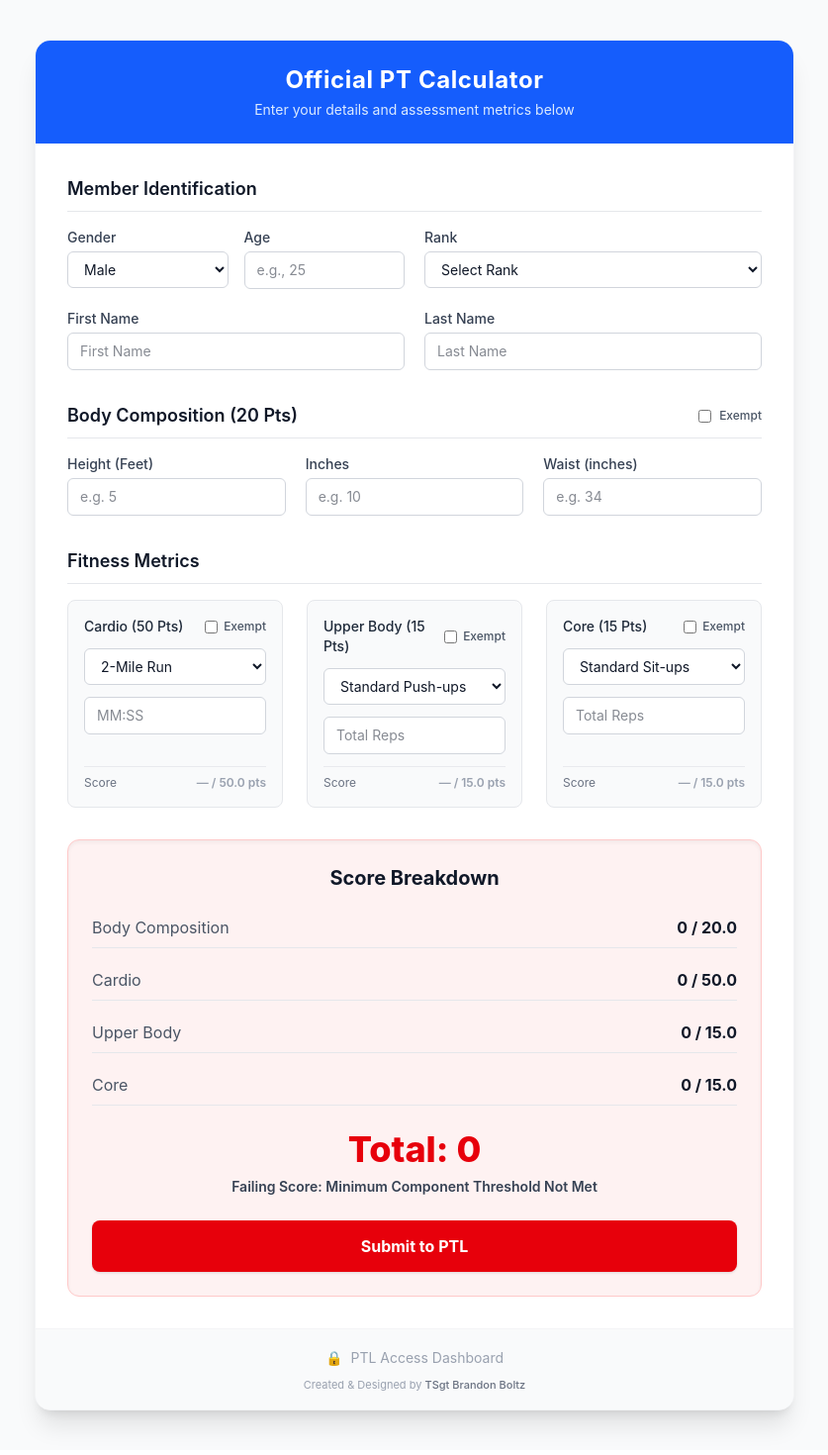
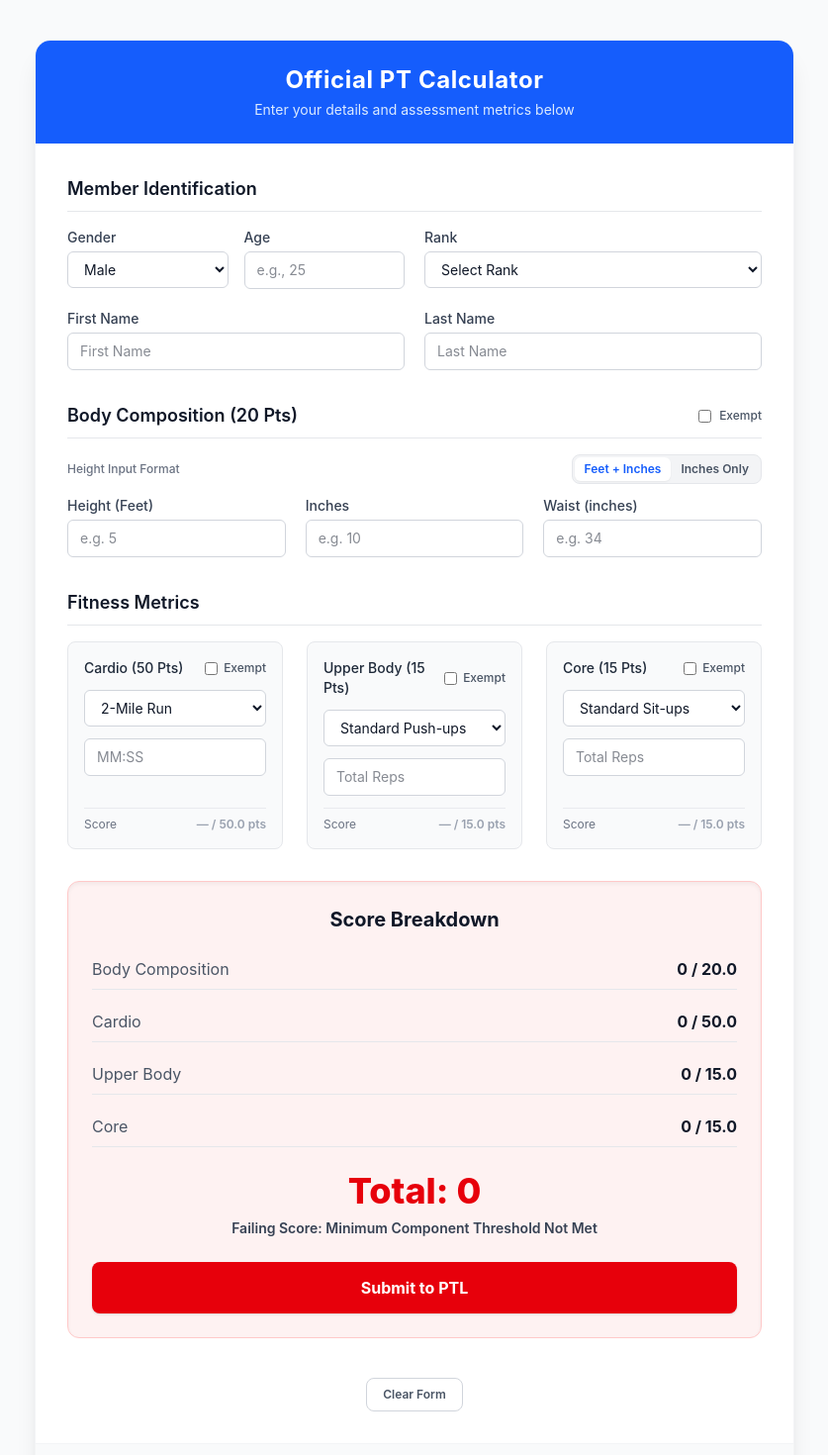
Before and after one commit to bkboltz/Unified-PT-App, a React (Vite) app: page / in a window 1280 px wide. Shown: the top 1470 px of the page at 99% size, without its empty margins (221-1058 px from the left). Built offline with nearby package versions, Linux system fonts and the light colour scheme.

Commit message:
Add Feet+Inches / Inches-Only height toggle and Clear Form confirmation modal

```diff
--- a/src/pages/CalculatorPage.jsx
+++ b/src/pages/CalculatorPage.jsx
@@ -22,9 +22,14 @@ export default function CalculatorPage() {
   const [lastName, setLastName] = useState(savedProfile.lastName || '');
   const [gender, setGender] = useState(savedProfile.gender || 'male');
   const [age, setAge] = useState(savedProfile.age || '');
+  const [heightMode, setHeightMode] = useState(savedProfile.heightMode || 'ft_in');
   const [heightFeet, setHeightFeet] = useState(savedProfile.heightFeet || '');
   const [heightInches, setHeightInches] = useState(savedProfile.heightInches || '');
+  const [heightTotalInches, setHeightTotalInches] = useState(
+    savedProfile.heightTotalInches || ''
+  );
   const [waist, setWaist] = useState('');
+  const [showClearConfirm, setShowClearConfirm] = useState(false);
 
   useEffect(() => {
     saveMemberProfile({
@@ -33,10 +38,22 @@ export default function CalculatorPage() {
       lastName,
       gender,
       age,
+      heightMode,
       heightFeet,
-      heightInches
+      heightInches,
+      heightTotalInches
     });
-  }, [rank, firstName, lastName, gender, age, heightFeet, heightInches]);
+  }, [
+    rank,
+    firstName,
+    lastName,
+    gender,
+    age,
+    heightMode,
+    heightFeet,
+    heightInches,
+    heightTotalInches
+  ]);
 
   const [cardioType, setCardioType] = useState('run');
   const [cardioInput, setCardioInput] = useState('');
@@ -79,7 +96,54 @@ export default function CalculatorPage() {
     }
   };
 
-  const totalHeight = parseInt(heightFeet || 0, 10) * 12 + parseFloat(heightInches || 0);
+  const handleHeightModeChange = (nextMode) => {
+    if (nextMode === heightMode) return;
+    if (nextMode === 'in') {
+      const combined = parseInt(heightFeet || 0, 10) * 12 + parseFloat(heightInches || 0);
+      if (combined > 0 && !heightTotalInches) {
+        setHeightTotalInches(String(Number(combined.toFixed(2))));
+      }
+    } else {
+      const totalIn = parseFloat(heightTotalInches || 0);
+      if (totalIn > 0 && !heightFeet && !heightInches) {
+        const ft = Math.floor(totalIn / 12);
+        const remIn = Number((totalIn - ft * 12).toFixed(2));
+        setHeightFeet(String(ft));
+        setHeightInches(remIn > 0 ? String(remIn) : '0');
+      }
+    }
+    setHeightMode(nextMode);
+  };
+
+  const handleConfirmClearForm = () => {
+    setRank('');
+    setFirstName('');
+    setLastName('');
+    setGender('male');
+    setAge('');
+    setHeightFeet('');
+    setHeightInches('');
+    setHeightTotalInches('');
+    setWaist('');
+    setCardioType('run');
+    setCardioInput('');
+    setUpperType('pushups');
+    setUpperInput('');
+    setCoreType('situps');
+    setCoreInput('');
+    setExemptions({
+      whtr: false,
+      cardio: false,
+      upper: false,
+      core: false
+    });
+    setShowClearConfirm(false);
+  };
+
+  const totalHeight =
+    heightMode === 'in'
+      ? parseFloat(heightTotalInches || 0)
+      : parseInt(heightFeet || 0, 10) * 12 + parseFloat(heightInches || 0);
   const waistInches = parseFloat(waist || 0);
   const hasWhtrInput = !exemptions.whtr && totalHeight > 0 && waistInches > 0;
   const hasCardioInput =
@@ -336,6 +400,37 @@ export default function CalculatorPage() {
                 </div>
               ) : (
                 <>
+                  <div className="flex items-center justify-between gap-2 mb-3">
+                    <span className="text-xs font-medium text-gray-500 dark:text-slate-400">
+                      Height Input Format
+                    </span>
+                    <div className="inline-flex rounded-lg p-0.5 bg-gray-100 dark:bg-slate-700 border border-gray-200 dark:border-slate-600">
+                      <button
+                        type="button"
+                        onClick={() => handleHeightModeChange('ft_in')}
+                        className={`px-2.5 py-1 rounded-md text-xs font-semibold transition-all ${
+                          heightMode === 'ft_in'
+                            ? 'bg-white dark:bg-slate-800 text-blue-600 dark:text-blue-400 shadow-xs'
+                            : 'text-gray-600 dark:text-slate-300 hover:text-gray-900 dark:hover:text-white'
+                        }`}
+                      >
+                        Feet + Inches
+                      </button>
+                      <button
+                        type="button"
+                        onClick={() => handleHeightModeChange('in')}
+                        className={`px-2.5 py-1 rounded-md text-xs font-semibold transition-all ${
+                          heightMode === 'in'
+                            ? 'bg-white dark:bg-slate-800 text-blue-600 dark:text-blue-400 shadow-xs'
+                            : 'text-gray-600 dark:text-slate-300 hover:text-gray-900 dark:hover:text-white'
+                        }`}
+                      >
+                        Inches Only
+                      </button>
+                    </div>
+                  </div>
+
+                  {heightMode === 'ft_in' ? (
                     <div className="grid grid-cols-1 md:grid-cols-3 gap-5">
                       <div>
                         <label className={labelStyle}>Height (Feet)</label>
@@ -375,6 +470,36 @@ export default function CalculatorPage() {
                         />
                       </div>
                     </div>
+                  ) : (
+                    <div className="grid grid-cols-1 md:grid-cols-2 gap-5">
+                      <div>
+                        <label className={labelStyle}>Height (Total Inches)</label>
+                        <input
+                          type="number"
+                          step="any"
+                          inputMode="decimal"
+                          value={heightTotalInches}
+                          onChange={(e) => setHeightTotalInches(e.target.value)}
+                          placeholder="e.g. 70"
+                          className={inputStyle}
+                          required={!exemptions.whtr}
+                        />
+                      </div>
+                      <div>
+                        <label className={labelStyle}>Waist (inches)</label>
+                        <input
+                          type="number"
+                          step="any"
+                          inputMode="decimal"
+                          value={waist}
+                          onChange={(e) => setWaist(e.target.value)}
+                          placeholder="e.g. 34"
+                          className={inputStyle}
+                          required={!exemptions.whtr}
+                        />
+                      </div>
+                    </div>
+                  )}
                   {hasWhtrInput && scores.whtrRatio && (
                     <div className="mt-3 flex flex-wrap items-center justify-between gap-2 px-3 py-2 rounded-lg bg-blue-50/70 dark:bg-slate-700/60 border border-blue-100 dark:border-slate-600 text-xs text-gray-700 dark:text-slate-300">
                       <div>
@@ -795,8 +920,51 @@ export default function CalculatorPage() {
                 {isSubmitting ? 'Submitting...' : 'Submit to PTL'}
               </button>
             </div>
+
+            <div className="pt-2 flex justify-center">
+              <button
+                type="button"
+                onClick={() => setShowClearConfirm(true)}
+                className="inline-flex items-center gap-1.5 px-4 py-2 rounded-lg border border-gray-300 dark:border-slate-600 bg-white dark:bg-slate-800 hover:bg-gray-100 dark:hover:bg-slate-700 text-xs font-semibold text-gray-600 dark:text-slate-300 transition-colors"
+              >
+                Clear Form
+              </button>
+            </div>
           </form>
         </div>
+
+        {/* Clear Form Confirmation Modal */}
+        {showClearConfirm && (
+          <div className="fixed inset-0 z-50 flex items-center justify-center bg-black/60 backdrop-blur-sm p-4">
+            <div className="bg-white dark:bg-slate-800 rounded-2xl shadow-2xl max-w-sm w-full p-6 border border-gray-200 dark:border-slate-700 text-center space-y-4">
+              <div className="w-12 h-12 mx-auto rounded-full bg-amber-100 dark:bg-amber-900/40 text-amber-600 dark:text-amber-400 flex items-center justify-center text-xl font-bold">
+                !
+              </div>
+              <h3 className="text-base sm:text-lg font-extrabold text-gray-900 dark:text-white tracking-wide">
+                ARE YOU SURE YOU WANT TO CLEAR FORM?
+              </h3>
+              <p className="text-xs text-gray-500 dark:text-slate-400">
+                This will clear all entered member details, measurements, and fitness scores without submitting.
+              </p>
+              <div className="grid grid-cols-2 gap-3 pt-2">
+                <button
+                  type="button"
+                  onClick={() => setShowClearConfirm(false)}
+                  className="py-2.5 px-4 rounded-xl border border-gray-300 dark:border-slate-600 text-xs font-bold text-gray-700 dark:text-slate-200 hover:bg-gray-100 dark:hover:bg-slate-700 transition-colors"
+                >
+                  Cancel
+                </button>
+                <button
+                  type="button"
+                  onClick={handleConfirmClearForm}
+                  className="py-2.5 px-4 rounded-xl bg-red-600 hover:bg-red-700 text-xs font-bold text-white shadow-sm transition-colors"
+                >
+                  Yes, Clear Form
+                </button>
+              </div>
+            </div>
+          </div>
+        )}
 
         <div className="bg-gray-50 dark:bg-slate-800/80 px-8 py-4 border-t border-gray-100 dark:border-slate-700 text-center space-y-2">
           <div>
--- a/src/utils/userStorage.js
+++ b/src/utils/userStorage.js
@@ -7,8 +7,10 @@ const DEFAULT_PROFILE = {
   lastName: '',
   gender: 'male',
   age: '',
+  heightMode: 'ft_in',
   heightFeet: '',
-  heightInches: ''
+  heightInches: '',
+  heightTotalInches: ''
 };
 
 function readCookie(name) {
```
Lines whose indentation alone changed are shown as unchanged.
